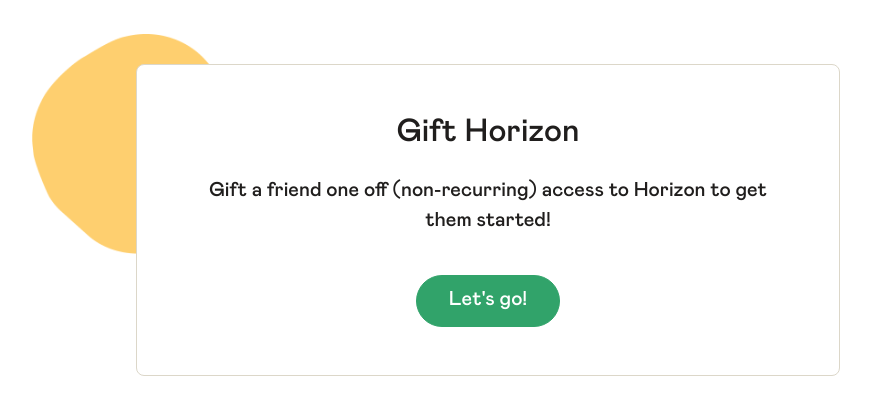
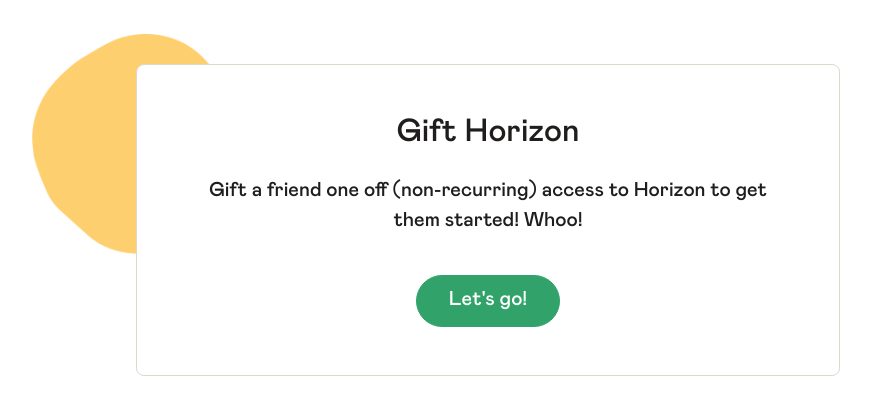
Before and after one commit to MyWallSt/ribbon, a Flask app: page /horizon/ in a window 1280 px wide. Shown: the top 402 px of the page, without its empty margins (152-1023 px from the left). Run offline with Flask 2, Linux system fonts and the light colour scheme; parts of the project's set-up code (start-up, migrations or seed data) failed here and were passed over; some libraries are stand-ins or nearby versions.

Commit message:
TEST - Add another word to welcome.html

```diff
--- a/application/templates/welcome.html
+++ b/application/templates/welcome.html
@@ -6,7 +6,7 @@
     </h2>
 
     <div class="mt-4 lead text-center">
-        <p>Gift a friend one off (non-recurring) access to {{ variant }} to get them started!</p>
+        <p>Gift a friend one off (non-recurring) access to {{ variant }} to get them started! Whoo!</p>
 
         <a class="mt-4 btn btn-success btn-lg" href="{{ details_link }}">Let's go!</a>
     </div>
```
